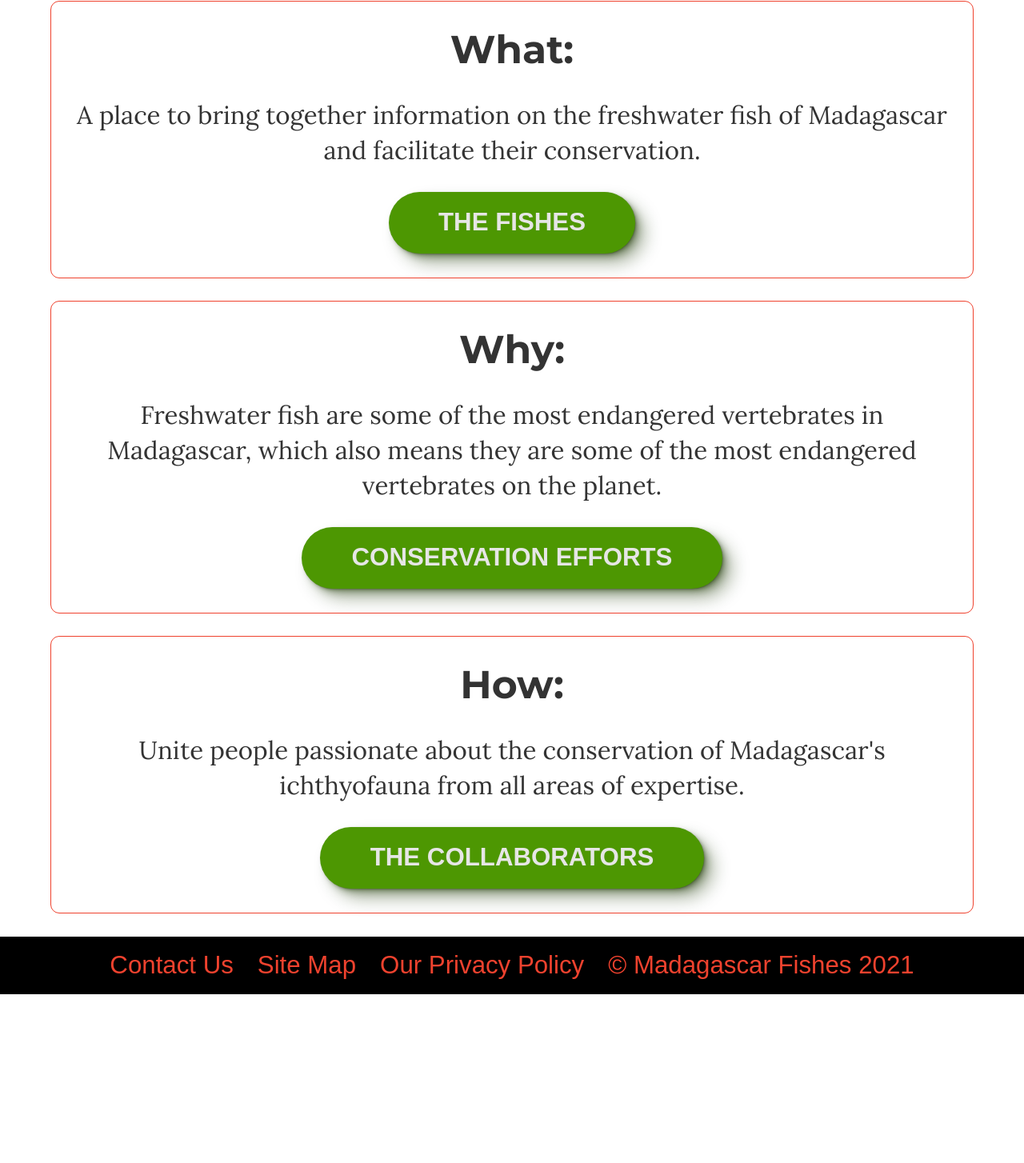
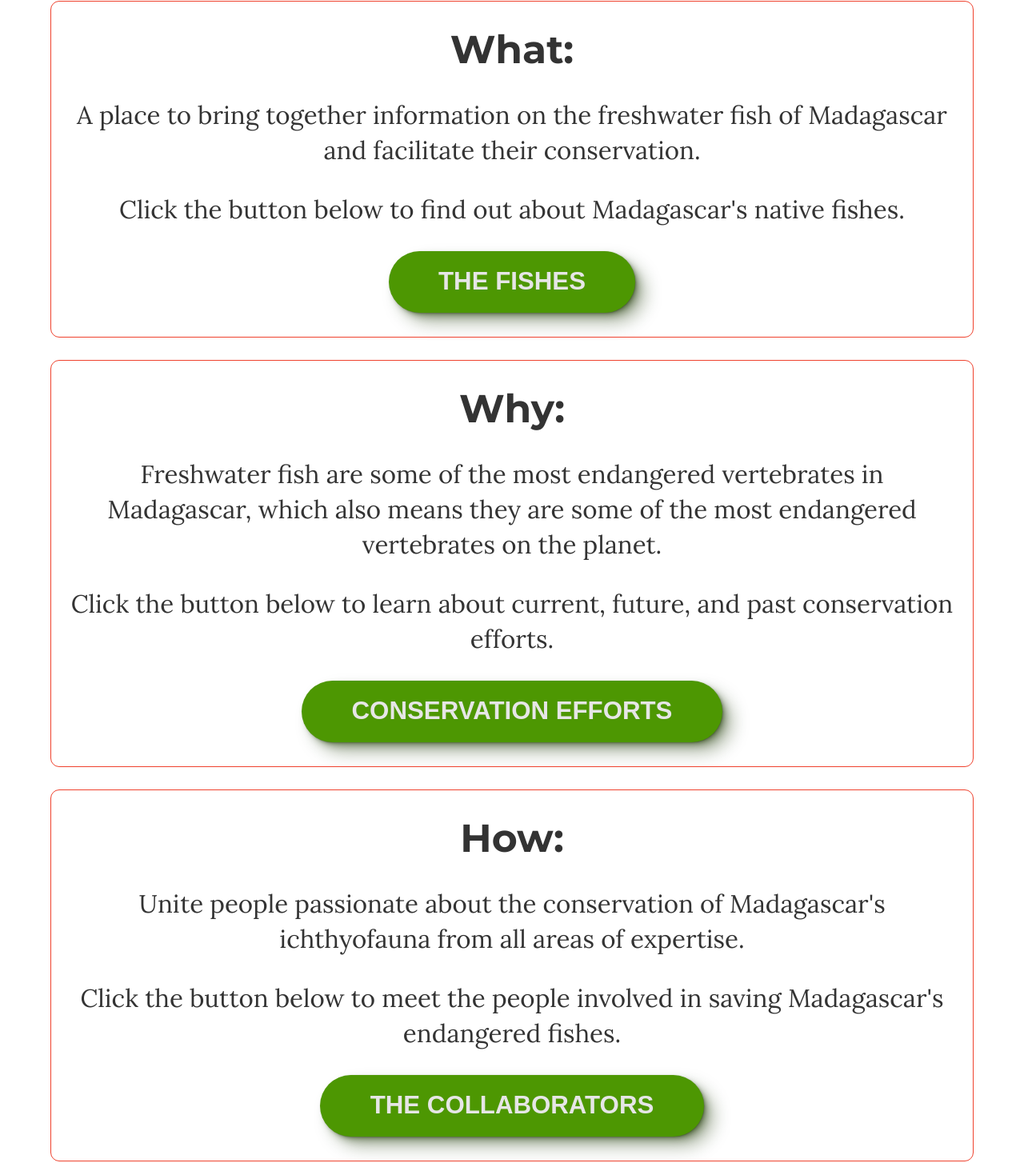
Before and after one commit to AlekseiSaunders/iucnffsgmadagascar, a plain HTML site: page about.html in a window 1280 px wide. Shown: the part 100-1554 px from the top of the page at 80% size. Before the commit the page ends 1343 px from the top, so only its background shows below. Drawn offline with Linux system fonts and the light colour scheme; a script that the page names is missing; a web font is replaced by a local one.

Commit message:
add click button text to about page sections

```diff
--- a/about.html
+++ b/about.html
@@ -40,6 +40,7 @@
 					<h2>What:</h2>
 					<p>A place to bring together information on the freshwater fish of Madagascar and facilitate their
 						conservation.</p>
+					<p>Click the button below to find out about Madagascar's native fishes.</p>
 					<a class="btnLike" href="species.html">The Fishes</a>
 				</div>
 			</section>
@@ -48,6 +49,7 @@
 					<h2>Why:</h2>
 					<p>Freshwater fish are some of the most endangered vertebrates in Madagascar, which also means they are
 						some of the most endangered vertebrates on the planet.</p>
+					<p>Click the button below to learn about current, future, and past conservation efforts.</p>
 					<a class="btnLike" href="projects.html">Conservation Efforts</a>
 				</div>
 			</section>
@@ -56,7 +58,7 @@
 					<h2>How:</h2>
 					<p>Unite people passionate about the conservation of Madagascar's ichthyofauna from all areas of
 						expertise.</p>
-
+					<p>Click the button below to meet the people involved in saving Madagascar's endangered fishes.</p>
 					<a class="btnLike" href="collaborators.html">The Collaborators</a>
 				</div>
 			</section>
--- a/resources/css/app.css
+++ b/resources/css/app.css
@@ -402,7 +402,7 @@ body {
     flex-direction: column;
     justify-content: space-between;
     background-image: linear-gradient(
-        hsla(0, 0%, 0%, 0.6) 0%,
+        hsla(0, 0%, 0%, 0.8) 0%,
         hsla(0, 0%, 0%, 0.1) 40%,
         hsla(0, 0%, 0%, 0.2) 80%,
         hsla(0, 0%, 0%, 0.8) 100%
```
